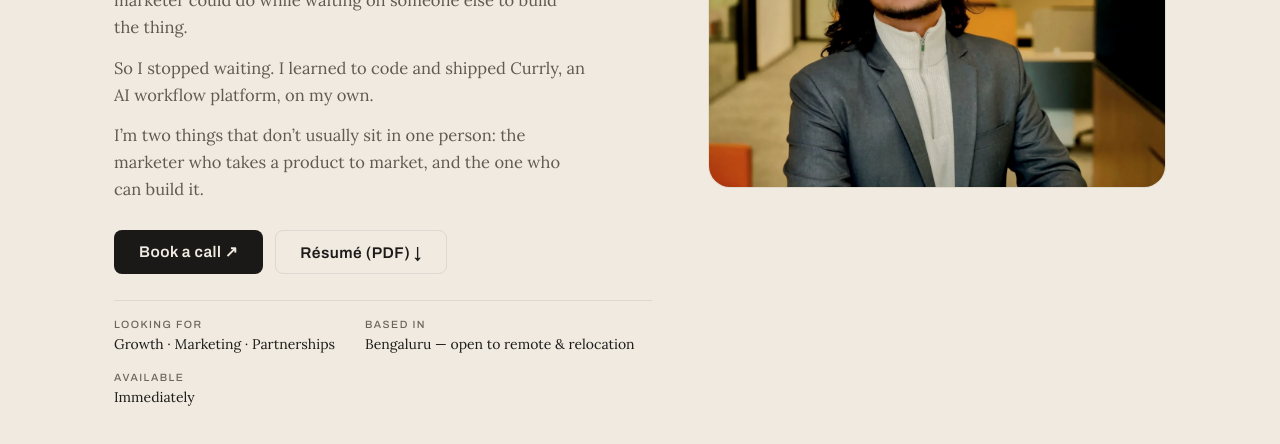
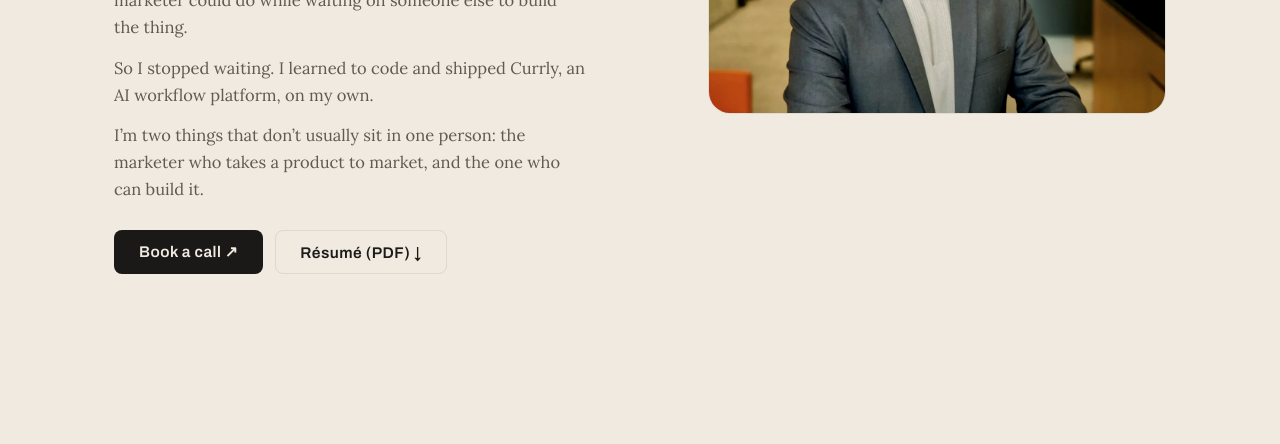
Before and after one commit to rohit1703/rohit-executive-portfolio, a Next.js app: page / in a window 1280 px wide. Shown: the part 639-1083 px from the top of the page. Built offline with nearby package versions, Linux system fonts and the light colour scheme.

Commit message:
copy(hero): remove 'what I'm looking for' facts strip

```diff
--- a/app/globals.css
+++ b/app/globals.css
@@ -92,12 +92,6 @@ html[data-theme="dark"] .theme-moon { display:none; }
   font-family:var(--sans); font-size:12.5px; letter-spacing:.06em;
 }
 .avail-year { background:var(--accent); color:var(--accent-ink); border-radius:14px; padding:3px 9px; letter-spacing:.08em; }
-
-/* Hero "what I'm looking for" — scannable facts for recruiters. */
-.seeking { display:flex; flex-wrap:wrap; gap:18px 30px; margin-top:26px; padding-top:18px; border-top:1px solid var(--line); }
-.seeking > div { min-width:0; }
-.seeking dt { font-family:var(--sans); font-size:10.5px; letter-spacing:.14em; text-transform:uppercase; color:var(--faint); margin:0 0 5px; }
-.seeking dd { margin:0; font-family:var(--body); font-size:14px; line-height:1.3; color:var(--ink); }
 
 /* Scroll-reveal — progressive enhancement. Content is fully visible where
    view-timelines aren't supported (Firefox, older Safari) and for users who
--- a/app/page.tsx
+++ b/app/page.tsx
@@ -79,20 +79,6 @@ export default function Home() {
             <a className="pill pill-primary" href={CAL} target="_blank" rel="noopener noreferrer">Book a call ↗</a>
             <a className="pill pill-ghost" href={RESUME} target="_blank" rel="noopener noreferrer">Résumé (PDF) ↓</a>
           </div>
-          <dl className="seeking">
-            <div>
-              <dt>Looking for</dt>
-              <dd>Growth · Marketing · Partnerships</dd>
-            </div>
-            <div>
-              <dt>Based in</dt>
-              <dd>Bengaluru &mdash; open to remote &amp; relocation</dd>
-            </div>
-            <div>
-              <dt>Available</dt>
-              <dd>Immediately</dd>
-            </div>
-          </dl>
         </div>
       </section>
 
```
